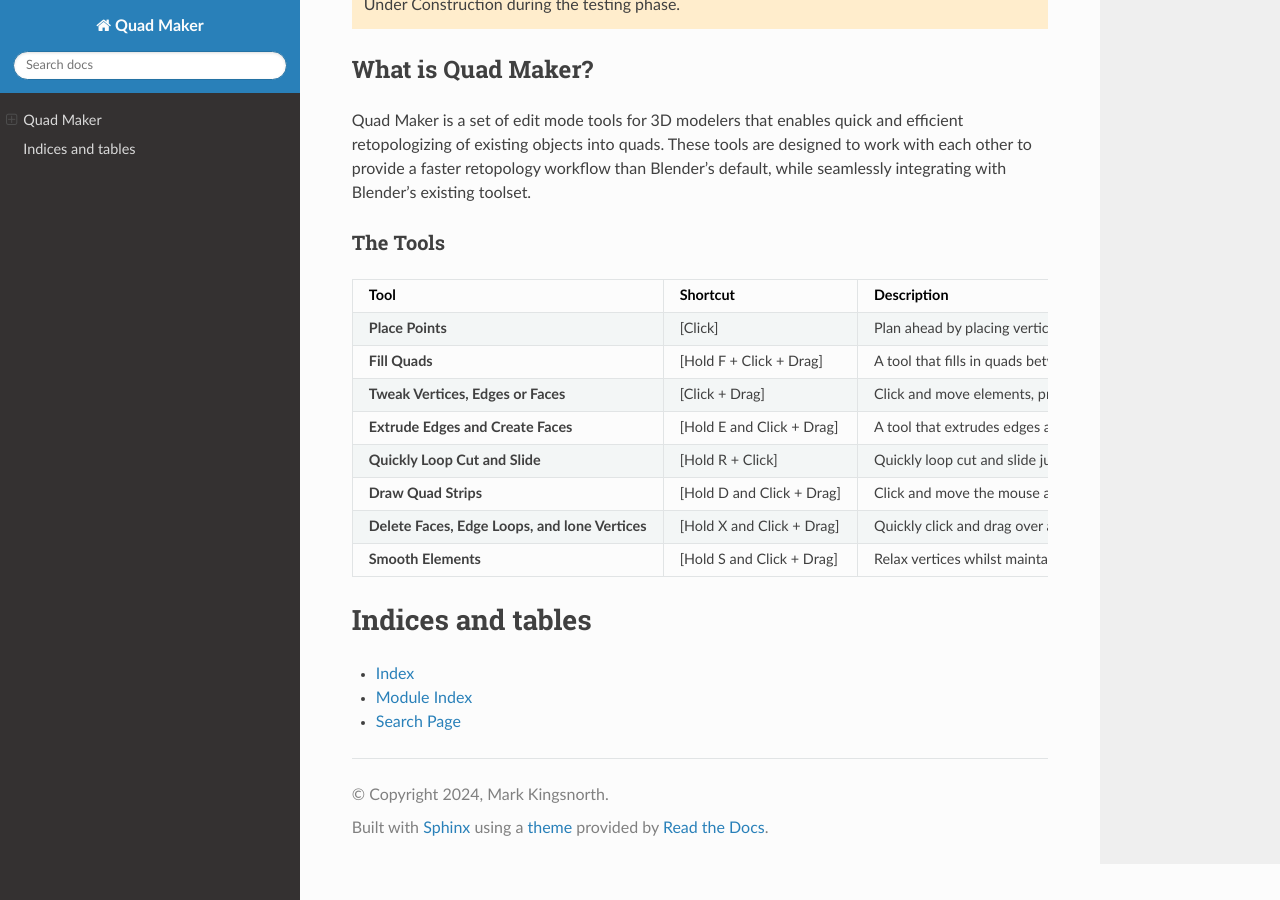
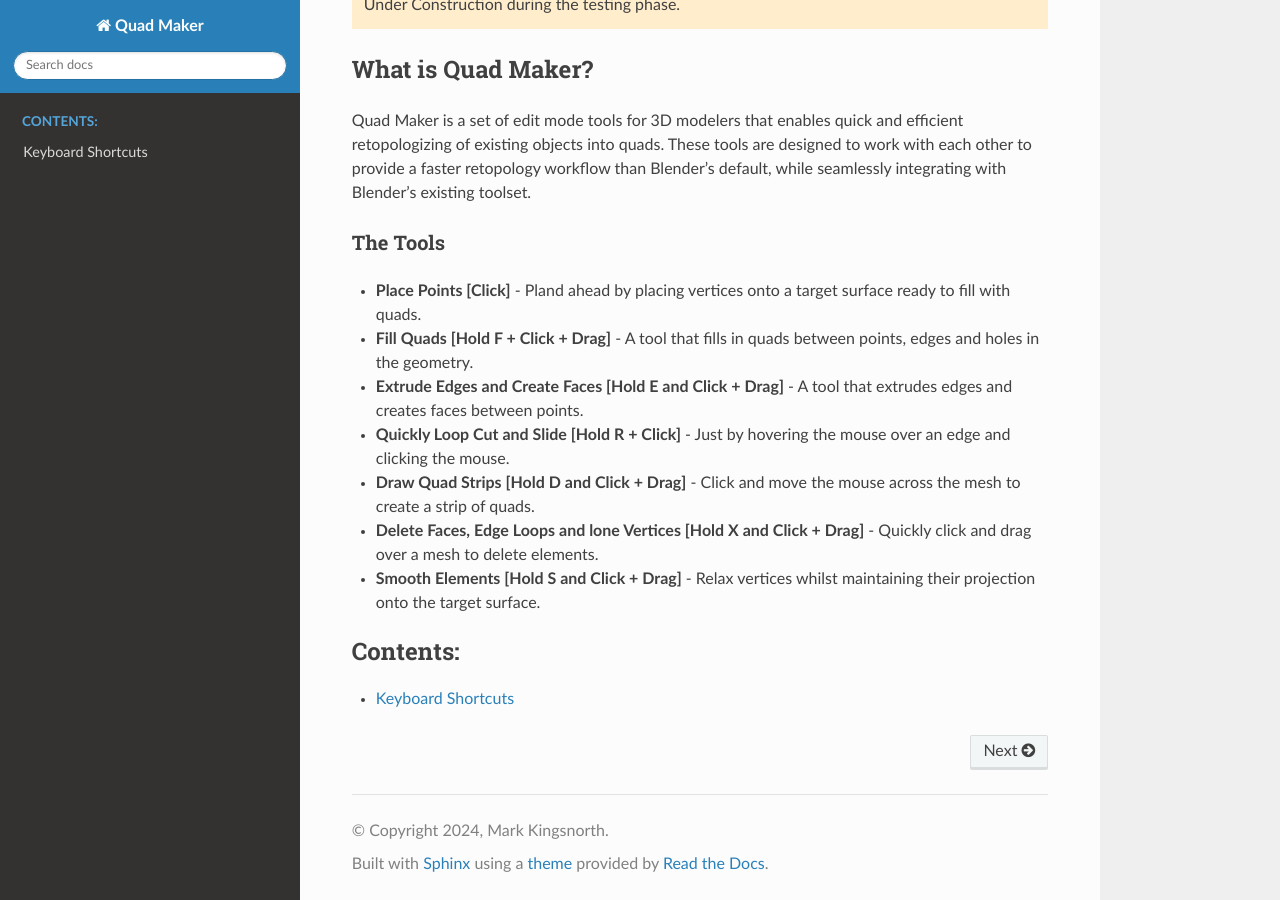
Before and after one commit to mkingsnorth/quad_maker_docs, a Sphinx documentation site: the page built from docs/index.rst, in a window 1280 px wide and 900 px high, scrolled down 580 px. Built offline with Sphinx 7.4.7 and the Read the Docs theme 2.0.0, drawn with Linux system fonts in a browser that asks for light colours.

Commit message:
added keyboard shortcuts ref

```diff
--- a/docs/index.rst
+++ b/docs/index.rst
@@ -21,37 +21,14 @@ Quad Maker is a set of edit mode tools for 3D modelers that enables quick and ef
 The Tools
 ---------------------------------
 
-.. list-table::
-   :header-rows: 1
-   :widths: 30 20 50
 
-   * - **Tool**
-     - **Shortcut**
-     - **Description**
-   * - **Place Points**
-     - \[Click\]
-     - Plan ahead by placing vertices onto a target surface ready to fill with quads.
-   * - **Fill Quads**
-     - \[Hold F + Click + Drag\]
-     - A tool that fills in quads between points, edges, and holes in the geometry.
-   * - **Tweak Vertices, Edges or Faces**
-     - \[Click + Drag\]
-     - Click and move elements, press ALT to select and move edge loops.
-   * - **Extrude Edges and Create Faces**
-     - \[Hold E and Click + Drag\]
-     - A tool that extrudes edges and creates faces between points.
-   * - **Quickly Loop Cut and Slide**
-     - \[Hold R + Click\]
-     - Quickly loop cut and slide just by hovering the mouse over an edge and clicking the mouse.
-   * - **Draw Quad Strips**
-     - \[Hold D and Click + Drag\]
-     - Click and move the mouse across the mesh to create a strip of quads.
-   * - **Delete Faces, Edge Loops, and lone Vertices**
-     - \[Hold X and Click + Drag\]
-     - Quickly click and drag over a mesh to delete elements.
-   * - **Smooth Elements**
-     - \[Hold S and Click + Drag\]
-     - Relax vertices whilst maintaining their projection onto the target surface.
+- **Place Points \[Click\]** - Pland ahead by placing vertices onto a target surface ready to fill with quads.
+- **Fill Quads \[Hold F + Click + Drag\]** - A tool that fills in quads between points, edges and holes in the geometry.
+- **Extrude Edges and Create Faces \[Hold E and Click + Drag\]** - A tool that extrudes edges and creates faces between points.
+- **Quickly Loop Cut and Slide \[Hold R + Click\]** - Just by hovering the mouse over an edge and clicking the mouse.
+- **Draw Quad Strips \[Hold D and Click + Drag\]** - Click and move the mouse across the mesh to create a strip of quads.
+- **Delete Faces, Edge Loops and lone Vertices \[Hold X and Click + Drag\]** - Quickly click and drag over a mesh to delete elements.
+- **Smooth Elements \[Hold S and Click + Drag\]** - Relax vertices whilst maintaining their projection onto the target surface.
 
 
 
@@ -59,11 +36,4 @@ The Tools
    :maxdepth: 2
    :caption: Contents:
 
-
-
-Indices and tables
-==================
-
-* :ref:`genindex`
-* :ref:`modindex`
-* :ref:`search`
+   keyboard_shortcuts
```
Also changed, not shown: docs/keyboard_shortcuts.rst (added, +40 -0 lines).
